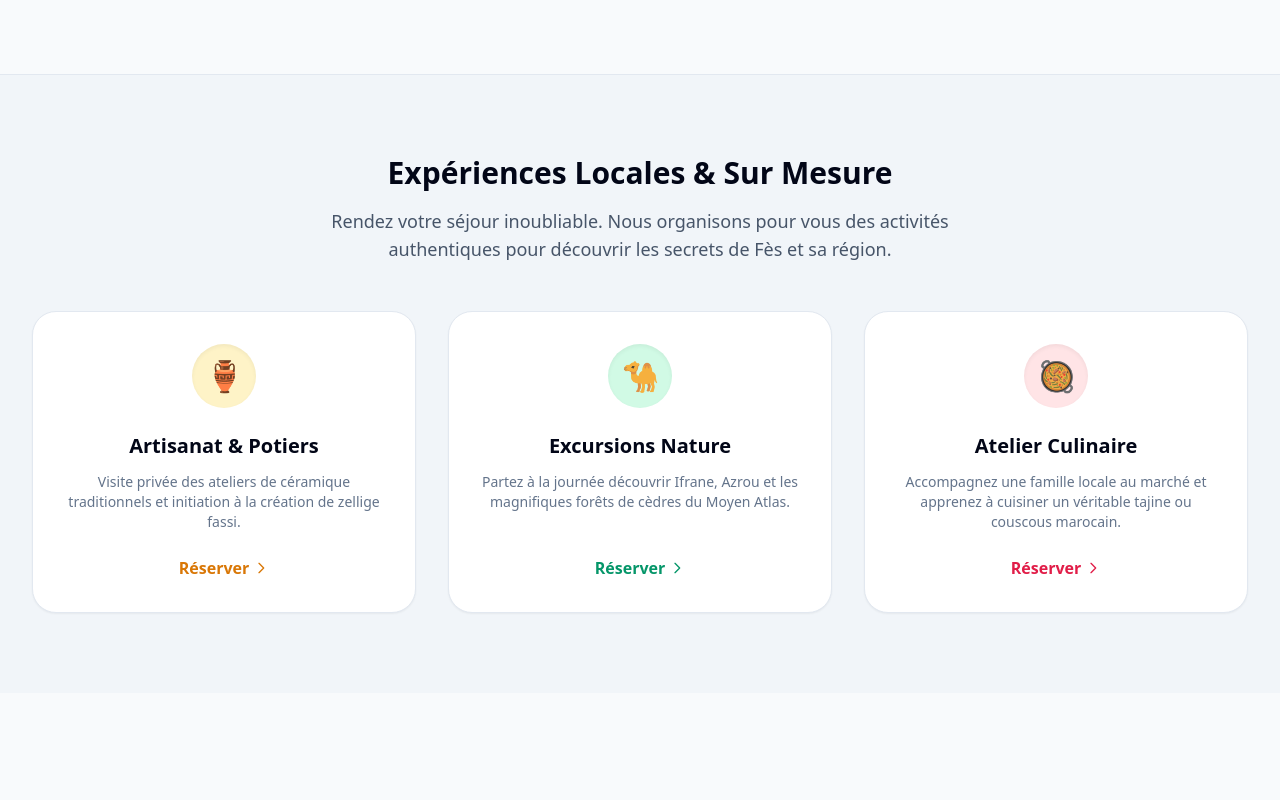
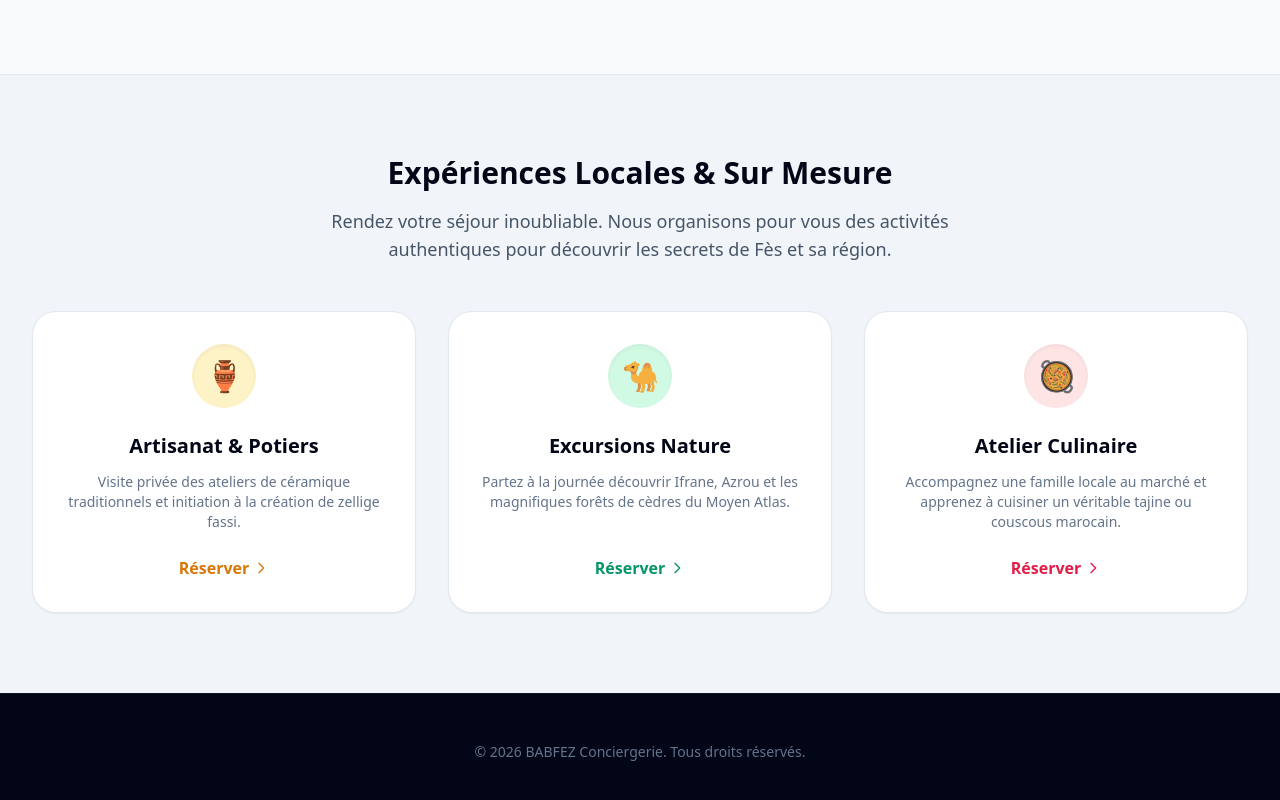
Before and after one commit to anoirqotbi87-debug/babfez, a Next.js app: page /1/reserver in a window 1280 px wide. Shown: the part 1114-1914 px from the top of the page. Before the commit the page ends 1807 px from the top, so only its background shows below. Built offline with nearby package versions, Linux system fonts and the light colour scheme.

Commit message:
fix: Restore missing header subtitle and footer on all pages

```diff
--- a/src/app/[lang]/reserver/page.tsx
+++ b/src/app/[lang]/reserver/page.tsx
@@ -228,6 +228,10 @@ export default function Reserver({ params }: { params: { lang: string } }) {
         </div>
       </section>
 
+      <footer className="bg-slate-950 py-12 border-t border-slate-900 text-center">
+        <p className="text-slate-500 text-sm">{dict.home.footerText}</p>
+      </footer>
+
       {selectedProperty && (
         <div className="fixed inset-0 z-50 flex items-center justify-center p-4 bg-slate-950/70 backdrop-blur-sm overflow-y-auto">
           <div className="bg-white rounded-3xl w-full max-w-4xl shadow-2xl flex flex-col md:flex-row">
```
